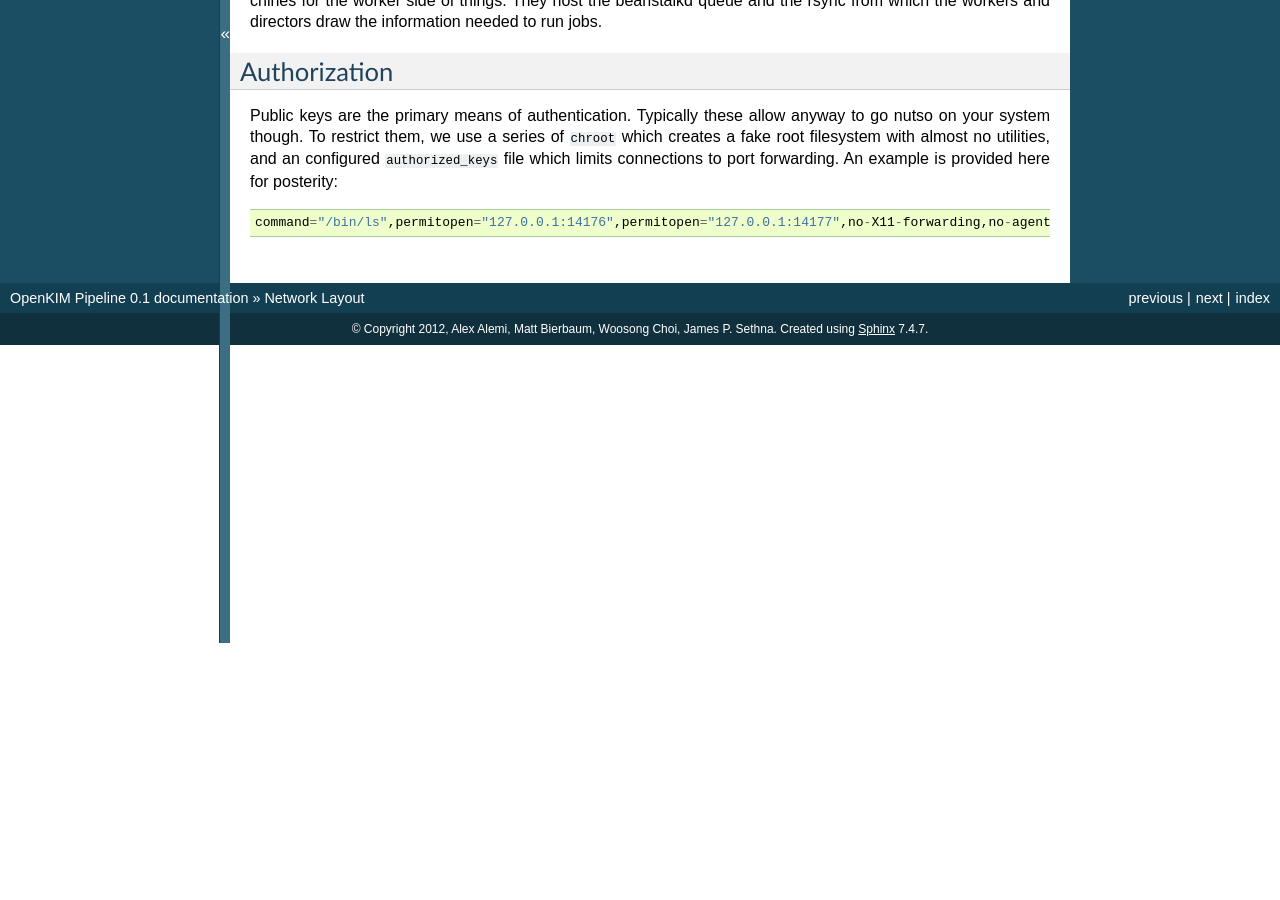
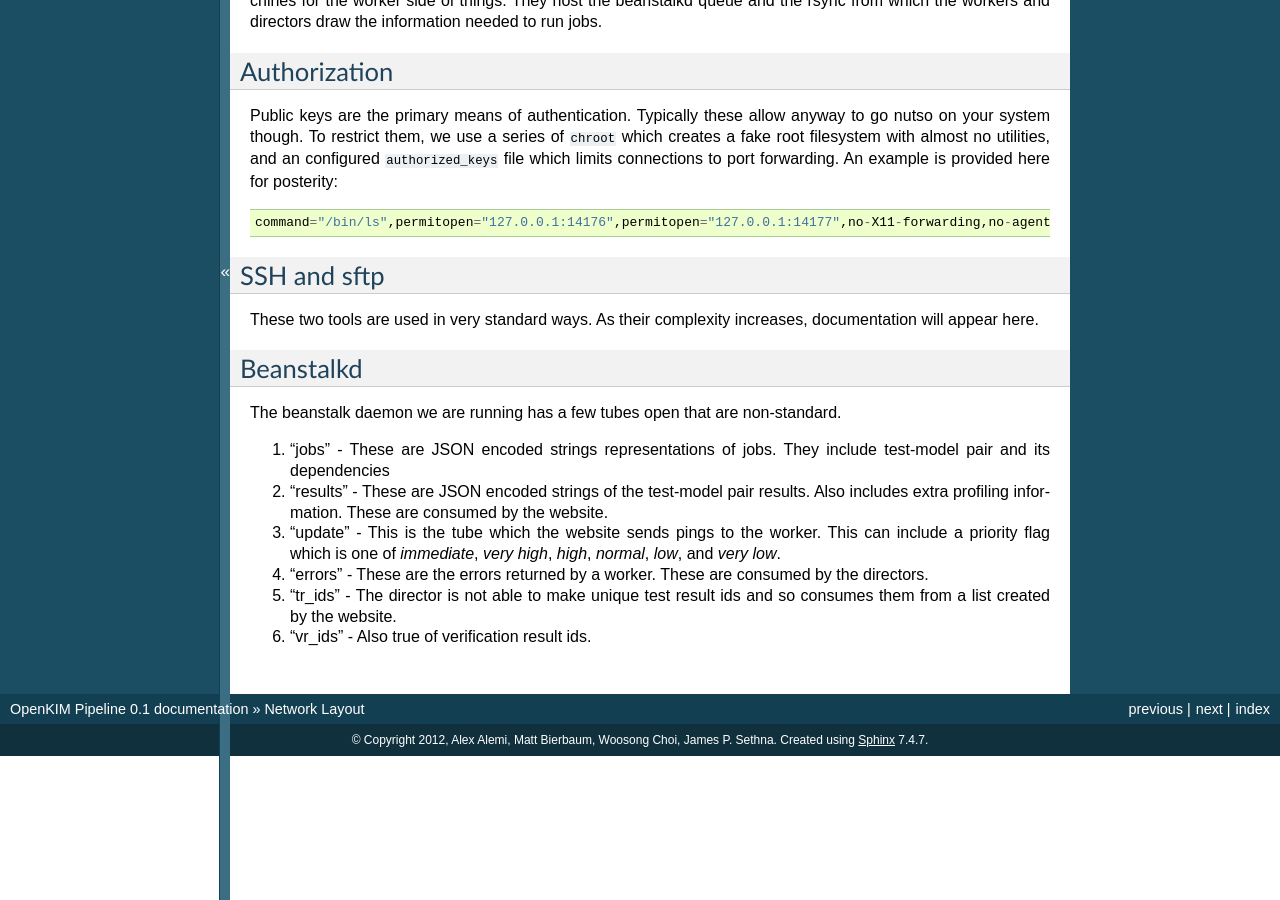
Before and after one commit to bjgjaefg23k/openkim-pipeline, a Sphinx documentation site: the page built from docs/network.rst, in a window 1280 px wide and 900 px high, scrolled down 966 px. Built offline with Sphinx 7.4.7, drawn with Linux system fonts in a browser that asks for light colours; formulas are drawn with MathJax 3; before the commit the page ends 1609 px from its top, so only the background shows below that; some of the changed text lies outside the part shown.

Commit message:
describe beanstalkd tubes, pipeline.py

```diff
--- a/docs/network.rst
+++ b/docs/network.rst
@@ -38,3 +38,20 @@ an configured ``authorized_keys`` file which limits connections to port forwardi
 here for posterity::
 
     command="/bin/ls",permitopen="127.0.0.1:14176",permitopen="127.0.0.1:14177",no-X11-forwarding,no-agent-forwarding,no-pty,no-user-rc ecdsa-sha2-nistp521 <snip> pipeline@openkim.org
+
+
+SSH and sftp
+------------
+These two tools are used in very standard ways.  As their complexity increases, documentation will appear here.
+
+
+Beanstalkd
+----------
+The beanstalk daemon we are running has a few tubes open that are non-standard.
+
+1. "jobs" - These are JSON encoded strings representations of jobs.  They include test-model pair and its dependencies
+2. "results" - These are JSON encoded strings of the test-model pair results.  Also includes extra profiling information. These are consumed by the website.
+3. "update" - This is the tube which the website sends pings to the worker.  This can include a priority flag which is one of `immediate`, `very high`, `high`, `normal`, `low`, and `very low`.
+4. "errors" - These are the errors returned by a worker.  These are consumed by the directors.
+5. "tr_ids" - The director is not able to make unique test result ids and so consumes them from a list created by the website.
+6. "vr_ids" - Also true of verification result ids.
```
Also changed, not shown: pipeline.py (+16 -1 lines).
